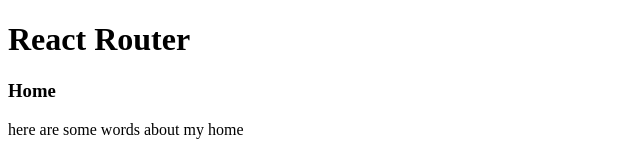
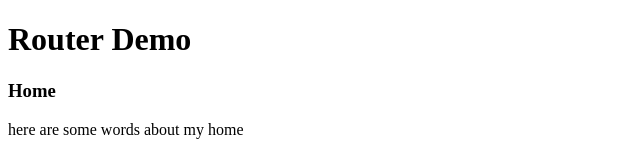
Before and after one commit to loulian444/router-demo, a React (Vite) app: page / in a window 1280 px wide. Shown: the top 159 px of the page, without its empty margins (0-640 px from the left). Built offline with nearby package versions, Linux system fonts and the light colour scheme.

Commit message:
very very slight changes

```diff
--- a/package.json
+++ b/package.json
@@ -1,5 +1,5 @@
 {
-  "name": "reactrouter",
+  "name": "routerdemo",
   "private": true,
   "version": "0.0.0",
   "type": "module",
--- a/src/App.jsx
+++ b/src/App.jsx
@@ -7,7 +7,7 @@
 
   return (
     <>
-      <h1>React Router</h1>
+      <h1>Router Demo</h1>
       <Home />
       <About />
       <Contact />
```
Also changed, not shown: src/Components/Home.jsx (line endings or trailing spaces).
